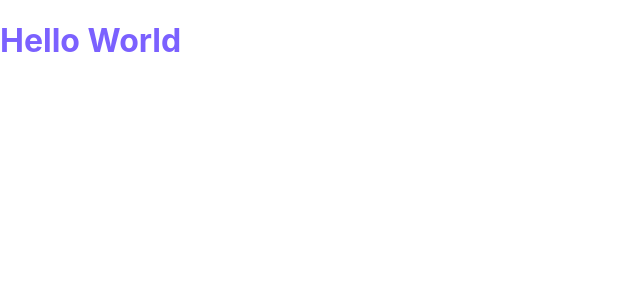
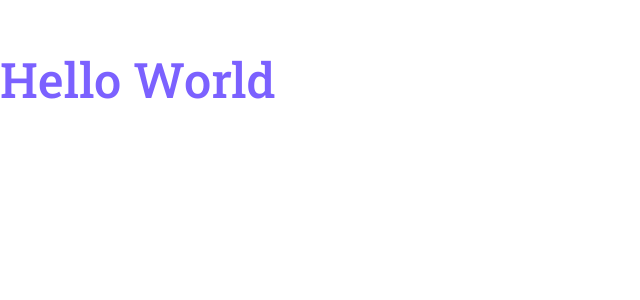
Before and after one commit to hwanderlust/keycaps, a React (Create React App) app: page / in a window 1280 px wide. Shown: the top 300 px of the page, without its empty margins (0-640 px from the left). Built offline with nearby package versions, Linux system fonts and the light colour scheme.

Commit message:
add fonts, scale font sizes

```diff
--- a/public/index.html
+++ b/public/index.html
@@ -20,6 +20,10 @@
       work correctly both with client-side routing and a non-root public URL.
       Learn how to configure a non-root public URL by running `npm run build`.
     -->
+  <link rel="preconnect" href="https://fonts.gstatic.com">
+  <link
+    href="https://fonts.googleapis.com/css2?family=Roboto+Slab:wght@400;500;700&family=Roboto:wght@300;400;500;700&display=swap"
+    rel="stylesheet">
   <title>Keycaps</title>
 </head>
 
--- a/src/App.css
+++ b/src/App.css
@@ -8,8 +8,36 @@
   --color__white: #FFFFFF;
   --color__red: #BF8B85;
   --color__blue: #47A8BD;
+
+  --font__primary: 'Roboto Slab', serif;
+  --font__secondary: 'Roboto', sans-serif;
 }
+
+html {font-size: 100%;} /*16px*/
+
+body {
+  font-family: var(--font__secondary);
+  font-weight: 400;
+  line-height: 1.75;
+  color: #000000;
+}
+
+h1, h2, h3, h4, h5 {
+  margin: 3rem 0 1.38rem;
+  font-family: var(--font__primary);
+  font-weight: 500;
+  line-height: 1.3;
+}
+
+/* 1.250 Major Third Scale type-scale.com */
+h1 {font-size: 3.052rem;}
+h2 {font-size: 2.441rem;}
+h3 {font-size: 1.953rem;}
+h4 {font-size: 1.563rem;}
+h5 {font-size: 1.25rem;}
+small, .text_small {font-size: 0.8rem;}
 
 .App {
   color: var(--color__purple);
+  font-family: var(--font__primary);
 }
```
